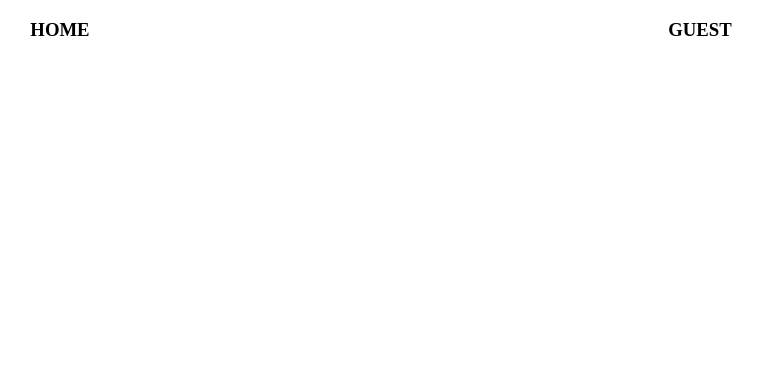
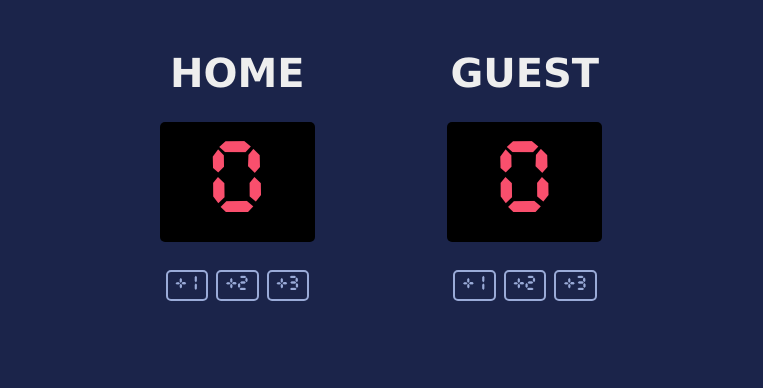
Before and after one commit to jlearns9/basketball-scorecard, a website built with Vite: page index.html in a window 1280 px wide. Shown: the whole page, without its empty margins (259-1022 px from the left). Built offline with nearby package versions, Linux system fonts and the light colour scheme.

Commit message:
1st Draft

```diff
--- a/index.css
+++ b/index.css
@@ -1,8 +1,64 @@
+@font-face {
+    src: url('CursedTimerUlil-Aznm.ttf') format('truetype');
+    font-family: "NewFont";
+  }
+
 body {
-    margin: 0;
+    margin: auto;
+    background: #1B244A;
+    width: 575px;
+    height: 385px;
+}
+
+h2 {
+    color: #F94F6D;
+    text-align: center;
+    font-size: 90px;
+    font-weight: 400;
+    font-family: 'NewFont';
+    src: url('CursedTimerUlil-Aznm.ttf') format('truetype');
+    line-height: 126.666px;
+    background-color: black;
+    width: 155px;
+    height: 120px;
+    border-radius: 5px;
+    margin: 26px 0;
+}
+
+h3 {
+    color: #EEE;
+    text-align: center;
+    font-family: Verdana;
+    font-size: 40px;
+    font-weight: 700;
+    margin: 50px 0 26px;
 }
 
 .container {
     display: flex;
     justify-content: space-around;
 }
+
+button {
+    border-radius: 5px;
+    border: 2px solid #9AABD8;
+    color: #9AABD8;
+    font-family: Cursed Timer ULiL;
+    font-size: 18px;
+    background-color: transparent;
+    font-family: 'NewFont';
+    margin: 2px 2px;
+    padding: 3px 8px;
+}
+
+.button-container {
+    text-align: center;
+}
+
+.reset-button {
+    margin: 50px auto;
+    display: flex;
+    font-size: 50px;
+    color: green;
+    padding: 6px 12px;
+}
--- a/index.html
+++ b/index.html
@@ -6,9 +6,21 @@
         <div class="container">
             <div>
                 <h3>HOME</h3>
+                <h2 id="home-el">0</h2>
+                <div class="button-container">
+                    <button onclick="homeincrement1()">+1</button>
+                    <button onclick="homeincrement2()">+2</button>
+                    <button onclick="homeincrement3()">+3</button>
+                </div>
             </div>
             <div>
                 <h3>GUEST</h3>
+                <h2 id="guest-el">0</h2>
+                <div class="button-container">
+                    <button onclick="guestincrement1()">+1</button>
+                    <button onclick="guestincrement2()">+2</button>
+                    <button onclick="guestincrement3()">+3</button>
+                </div>
             </div>
         </div>
         <script src="index.js"></script>
--- /dev/null
+++ b/index.js
@@ -0,0 +1,47 @@
+// HOME //
+let homeEl = document.getElementById("home-el")
+let homeScore = 0
+
+function homeincrement1() {
+    homeScore += 1
+    homeEl.innerText = homeScore
+}
+
+function homeincrement2() {
+    homeScore += 2
+    homeEl.innerText = homeScore
+}
+
+function homeincrement3() {
+    homeScore += 3
+    homeEl.innerText = homeScore
+}
+
+// GUEST //
+
+let guestEl = document.getElementById("guest-el")
+let guestScore = 0
+
+function guestincrement1() {
+    guestScore += 1
+    guestEl.innerText = guestScore
+}
+
+function guestincrement2() {
+    guestScore += 2
+    guestEl.innerText = guestScore
+}
+
+function guestincrement3() {
+    guestScore += 3
+    guestEl.innerText = guestScore
+}
+
+// RESET //
+
+function reset() {
+    homeScore -= homeScore
+    homeEl.innerText = homeScore
+    guestScore -= guestScore
+    guestEl.innerText = guestScore
+}
```
Also changed, not shown: CursedTimerUlil-Aznm.ttf (added).
